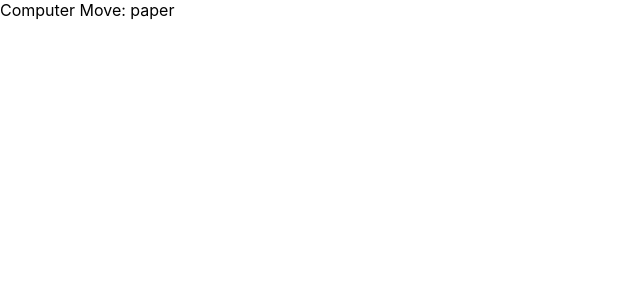
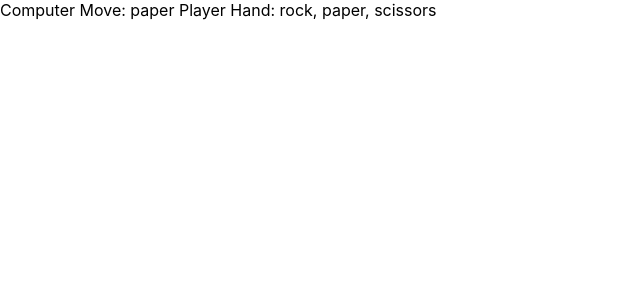
Before and after one commit to PierceLanternStudios/rps-plus, a React (Create React App) app: page / in a window 1280 px wide. Shown: the top 300 px of the page, without its empty margins (0-640 px from the left). Built offline with nearby package versions, Linux system fonts and the light colour scheme.

Commit message:
added some debug options for printing hands

```diff
--- a/src/App.tsx
+++ b/src/App.tsx
@@ -1,6 +1,7 @@
 import React from "react";
 import "./App.css";
 import { Move, moves } from "./Move";
+import Player from "./Player";
 
 function getRandomMove(): Move {
   return moves[Math.floor(3 * Math.random())];
@@ -8,7 +9,12 @@ function getRandomMove(): Move {
 
 function App() {
   const [computerMove, setComputerMove] = React.useState(getRandomMove());
-  return <div>Computer Move: {computerMove}</div>;
+  const [player, SetPlayer] = React.useState(new Player());
+  return (
+    <div>
+      Computer Move: {computerMove} Player Hand: {player.DEBUG_printHand()}
+    </div>
+  );
 }
 
 export default App;
--- a/src/Card.tsx
+++ b/src/Card.tsx
@@ -7,6 +7,10 @@ class Card {
   constructor(cardType: Move) {
     this.cardType = cardType;
   }
+
+  DEBUG_toString() {
+    return String(this.cardType);
+  }
 }
 
 export default Card;
--- a/src/Player.tsx
+++ b/src/Player.tsx
@@ -44,6 +44,7 @@ class Player {
    */
   makeHand(): Hand {
     const hand = [new Card("rock"), new Card("paper"), new Card("scissors")];
+    return hand;
     return this.addHandModifiers(hand);
   }
 
@@ -62,6 +63,12 @@ class Player {
     }
     return hand;
   }
+
+  DEBUG_printHand() {
+    return this.hand.map((elem, idx) =>
+      elem.DEBUG_toString().concat(idx === this.hand.length - 1 ? "" : ", ")
+    );
+  }
 }
 
 export default Player;
```
